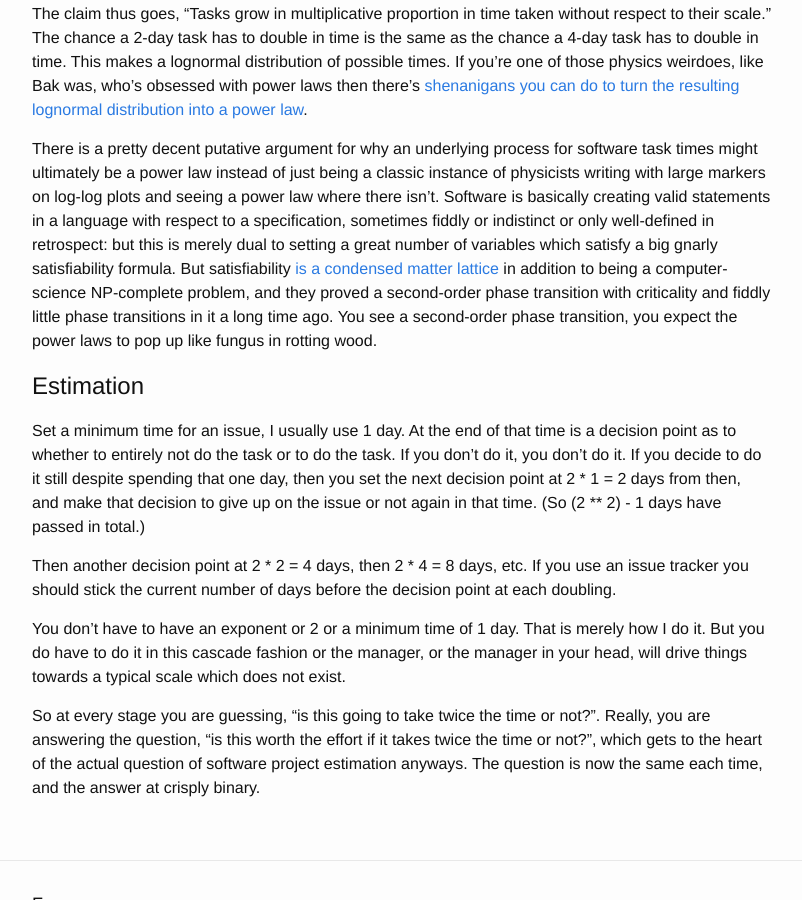
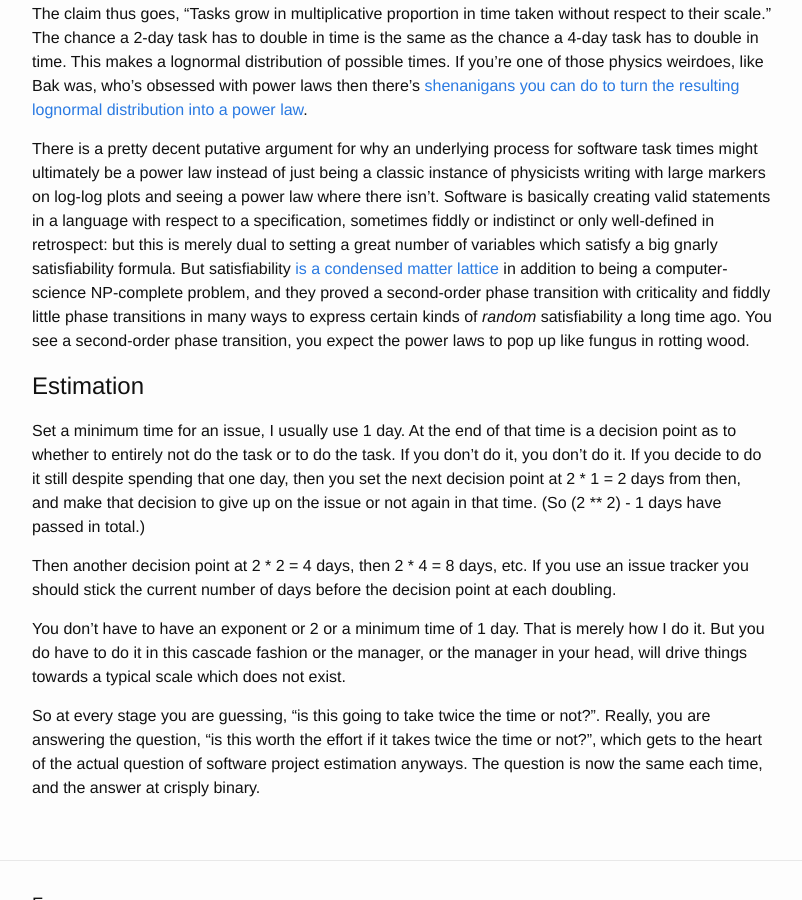
Before and after one commit to howonlee/howonlee.github.io, a Jekyll site: the page built from _posts/2022-03-20-Proportionate%20Growth%20Software%20Estimation.md, in a window 1280 px wide and 900 px high, scrolled down 1167 px. Shown: the whole window, without its empty margins (238-1040 px from the left). Built offline with Jekyll 4.4.1, drawn with Linux system fonts in a browser that asks for light colours.

Commit message:
call it done enough

```diff
--- a/_posts/2022-03-20-Proportionate%20Growth%20Software%20Estimation.md
+++ b/_posts/2022-03-20-Proportionate%20Growth%20Software%20Estimation.md
@@ -24,7 +24,7 @@
 
 So what do you do in that sort of picture? One possible picture is proportionate growth, like Gibrat's law. The claim thus goes, "Tasks grow in multiplicative proportion in time taken without respect to their scale." The chance a 2-day task has to double in time is the same as the chance a 4-day task has to double in time. This makes a lognormal distribution of possible times. If you're one of those physics weirdoes, like Bak was, who's obsessed with power laws then there's [shenanigans you can do to turn the resulting lognormal distribution into a power law](https://arxiv.org/pdf/cond-mat/0310061.pdf).
 
-There is a pretty decent putative argument for why an underlying process for software task times might ultimately be a power law instead of just being a classic instance of physicists writing with large markers on log-log plots and seeing a power law where there isn't. Software is basically creating valid statements in a language with respect to a specification, sometimes fiddly or indistinct or only well-defined in retrospect: but this is merely dual to setting a great number of variables which satisfy a big gnarly satisfiability formula. But satisfiability [is a condensed matter lattice](https://web.stanford.edu/~montanar/RESEARCH/book.html) in addition to being a computer-science NP-complete problem, and they proved a second-order phase transition with criticality and fiddly little phase transitions in it a long time ago. You see a second-order phase transition, you expect the power laws to pop up like fungus in rotting wood.
+There is a pretty decent putative argument for why an underlying process for software task times might ultimately be a power law instead of just being a classic instance of physicists writing with large markers on log-log plots and seeing a power law where there isn't. Software is basically creating valid statements in a language with respect to a specification, sometimes fiddly or indistinct or only well-defined in retrospect: but this is merely dual to setting a great number of variables which satisfy a big gnarly satisfiability formula. But satisfiability [is a condensed matter lattice](https://web.stanford.edu/~montanar/RESEARCH/book.html) in addition to being a computer-science NP-complete problem, and they proved a second-order phase transition with criticality and fiddly little phase transitions in many ways to express certain kinds of _random_ satisfiability a long time ago. You see a second-order phase transition, you expect the power laws to pop up like fungus in rotting wood.
 
 Estimation
 ===
```
